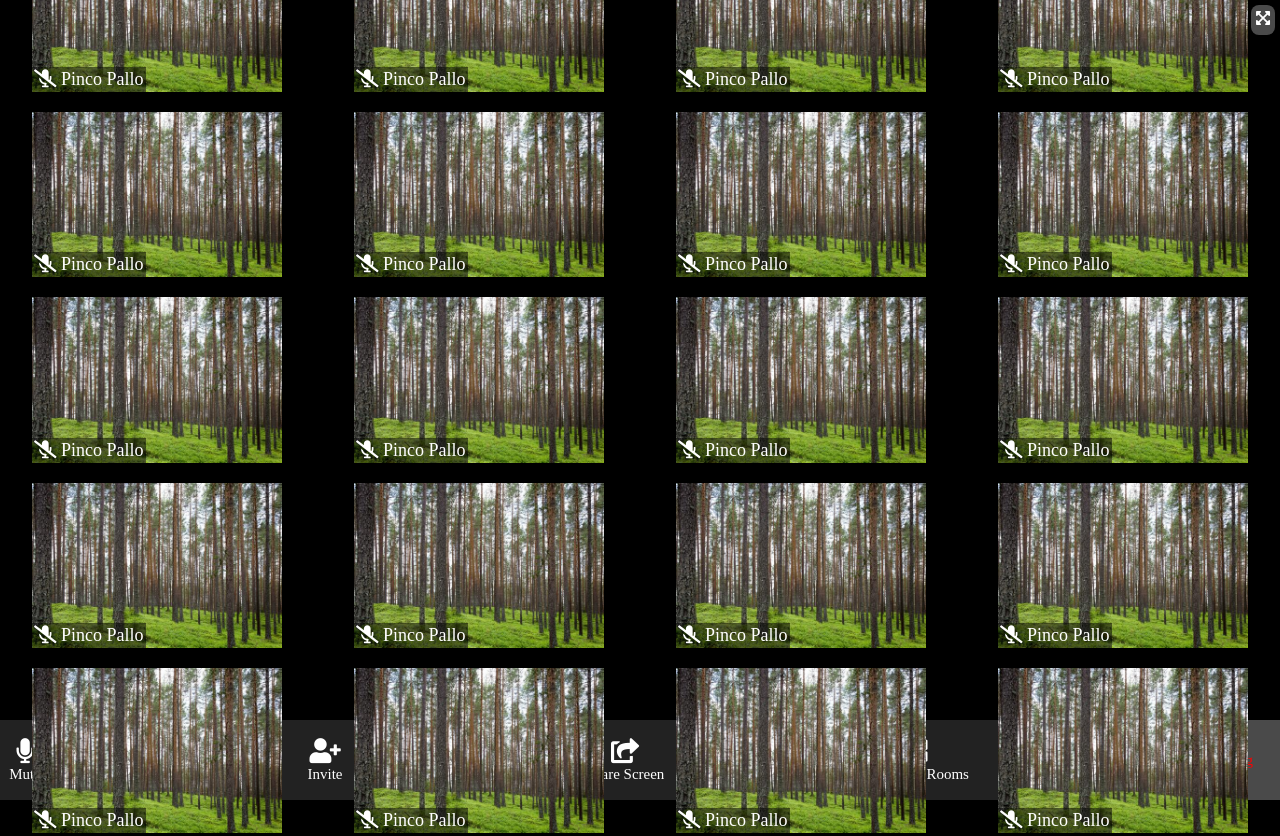
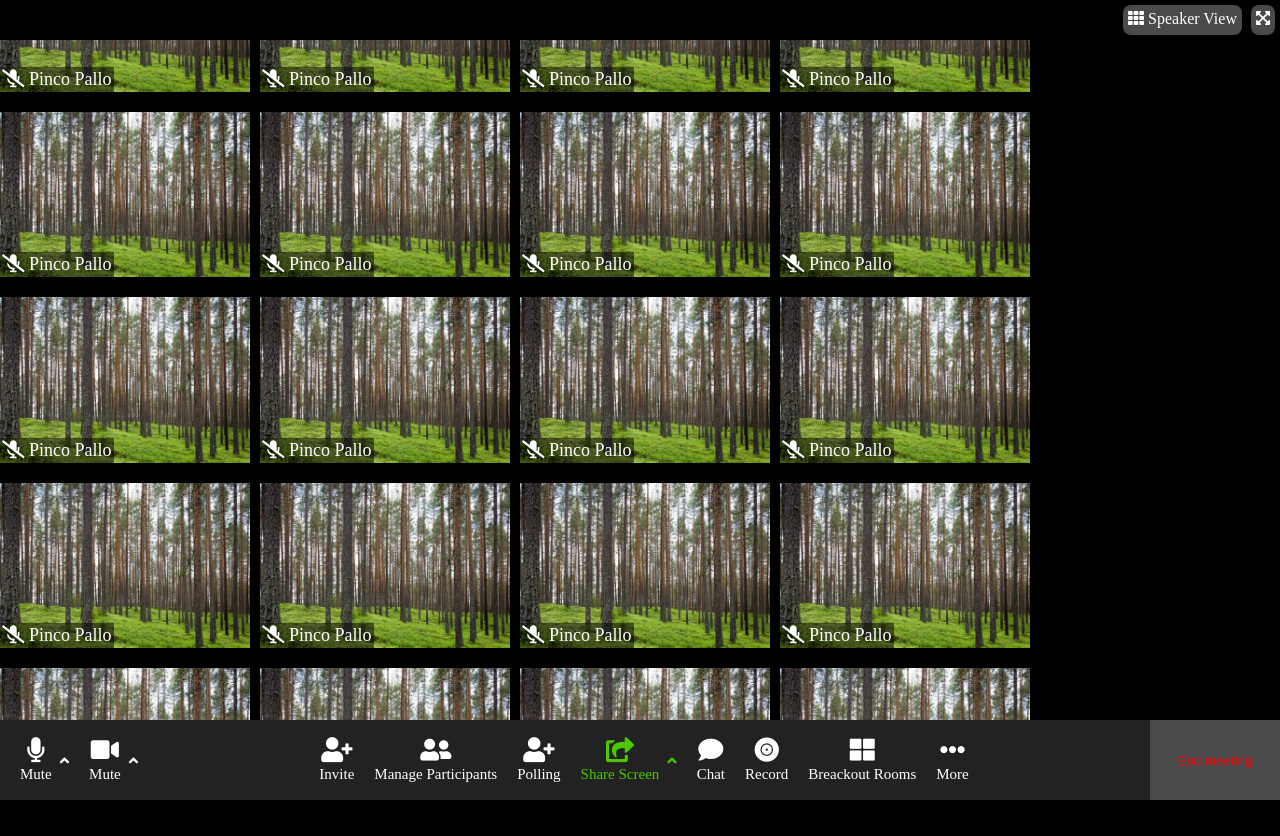
Before and after one commit to mattia099/html-css-zoom, a plain HTML site: page index.html in a window 1280 px wide. Shown: the top 836 px of the page. After the commit the page ends 800 px from the top, so only its background shows below. Drawn offline with Linux system fonts and the light colour scheme.

Commit message:
Sistemato footer

```diff
--- a/index.html
+++ b/index.html
@@ -162,73 +162,88 @@
 
     <footer>
         <div class="interaction">
-                <div class="icon-footer">
+            <div class="icon-box">
+                <div class="icon">
                     <i class="fas fa-microphone"></i>
                     <span>Mute</span>
                 </div>
 
-                <div class="icon-footer">
                 <i class="fas fa-angle-up"></i>
             </div>
 
-                <div class="icon-footer">
+            <div class="icon-box">
+                <div class="icon">
                     <i class="fas fa-video"></i>
-                    <span>Video</span>
+                    <span>Mute</span>
                 </div>
 
-                <div class="icon-footer">
                 <i class="fas fa-angle-up"></i>
+            </div>
+
+
+        </div>
+
+        <div class="tool-bar">
+            <div class="icon-box">
+                <div class="icon">
+                    <i class="fas fa-user-plus"></i>
+                    <span>Invite</span>
                 </div>
             </div>
 
-        <div class="tool-bar">
-            <div class="icon-footer">
-                <i class="fas fa-user-plus"></i>
-                <span>Invite</span>
-            </div>
-
-            <div class="icon-footer grow-2">
+            <div class="icon-box">
+                <div class="icon">
                     <i class="fas fa-user-friends"></i>
                     <span>Manage Participants</span>
                 </div>
+            </div>
 
-            <div class="icon-footer">
+            <div class="icon-box">
+                <div class="icon">
                     <i class="fas fa-user-plus"></i>
                     <span>Polling</span>
                 </div>
+            </div>
 
-            <div class="icon-footer grow-1">
+            <div class="icon-box green">
+                <div class="icon">
                     <i class="fas fa-share-square"></i>
                     <span>Share Screen</span>
                 </div>
-
-            <div class="icon-footer grow-05">
                 <i class="fas fa-angle-up"></i>
             </div>
 
-            <div class="icon-footer">
+            <div class="icon-box">
+                <div class="icon">
                     <i class="fas fa-comment"></i>
                     <span>Chat</span>
                 </div>
+            </div>
 
-            <div class="icon-footer">
+            <div class="icon-box">
+                <div class="icon">
                     <i class="fas fa-record-vinyl"></i>
                     <span>Record</span>
                 </div>
+            </div>
 
-            <div class="icon-footer grow-2">
+            <div class="icon-box">
+                <div class="icon">
                     <i class="fas fa-th-large"></i>
                     <span>Breackout Rooms</span>
                 </div>
+            </div>
 
-            <div class="icon-footer">
+            <div class="icon-box">
+                <div class="icon">
                     <i class="fas fa-ellipsis-h"></i>
                     <span>More</span>
                 </div>
             </div>
+        </div>
 
         <div class="end">
-            <span>End meeting</span>
+            <button>End meeting</button>
         </div>
 
     </footer>
--- a/style.css
+++ b/style.css
@@ -6,11 +6,7 @@
 
 body{
     background-color: black;
-    display: flex;
-    flex-direction: column;
 }
-
-
 
 main{
     height: calc(100vh - 40px - 80px);
@@ -18,9 +14,8 @@ main{
     display: flex;
     justify-content: center;
     align-items: center;
+    overflow: hidden;
 }
-
-
 
 /*HEADER*/
 header{
@@ -29,6 +24,7 @@ header{
     background-color: inherit;
     display: flex;
     justify-content: flex-end;
+
 }
 
 .icon-header{
@@ -38,12 +34,12 @@ header{
     color: white;
     cursor: pointer;
 }
+
 /*MAIN*/
 .card-wrapper{
-    max-width: 95%;
+    max-width: 1810px;
     background-color: inherit;
     display: flex;
-    justify-content: space-between;
     flex-wrap: wrap;
     gap: 20px 10px;
 }
@@ -79,29 +75,44 @@ footer{
     display: flex;
     justify-content: space-between;
 }
-footer span{
+
+.icon-box{
+    display:flex;
+    align-items: center;
+    gap: 8px;
+}
+
+.icon-box .icon{
+    display: flex;
+    flex-direction: column;
+    align-items: center;
+    gap: 4px;
+}
+
+.icon-box .icon i{
+    font-size: 25px;
+}
+
+.icon-box .icon span{
     font-size: 15px;
-    display: block;
+}
 
-}
-.icon-footer{
-    width: 50px;
-    font-size: 25px;
-    text-align: center;
-}
 .fas.fa-angle-up{
     font-size: 15px;
 }
+
 .interaction{
     display: flex;
     align-items: center;
+    gap:20px;
+    padding-left: 20px;
 }
 
 .tool-bar{
-    width: 750px;
     display: flex;
-    justify-content: space-between;
+    justify-content: center;
     align-items: center;
+    column-gap:20px;
 }
 
 
@@ -112,6 +123,12 @@ footer span{
     flex-grow: 2;
 }
 
+.basis-140{
+    flex-basis: 140px;
+}
+.basis-120{
+    flex-basis: 120px;
+}
 
 .end{
     width: 130px;
@@ -120,6 +137,16 @@ footer span{
     justify-content: center;
     align-items: center;
 }
-.end span{
+
+.end button{
+    width: 100%;
+    height: 100%;
+    background-color: inherit;
+    border: none;
     color: red;
+    cursor: pointer;
 }
+
+.green{
+    color: #4BC800;
+}
```
Lines whose indentation alone changed are shown as unchanged.
